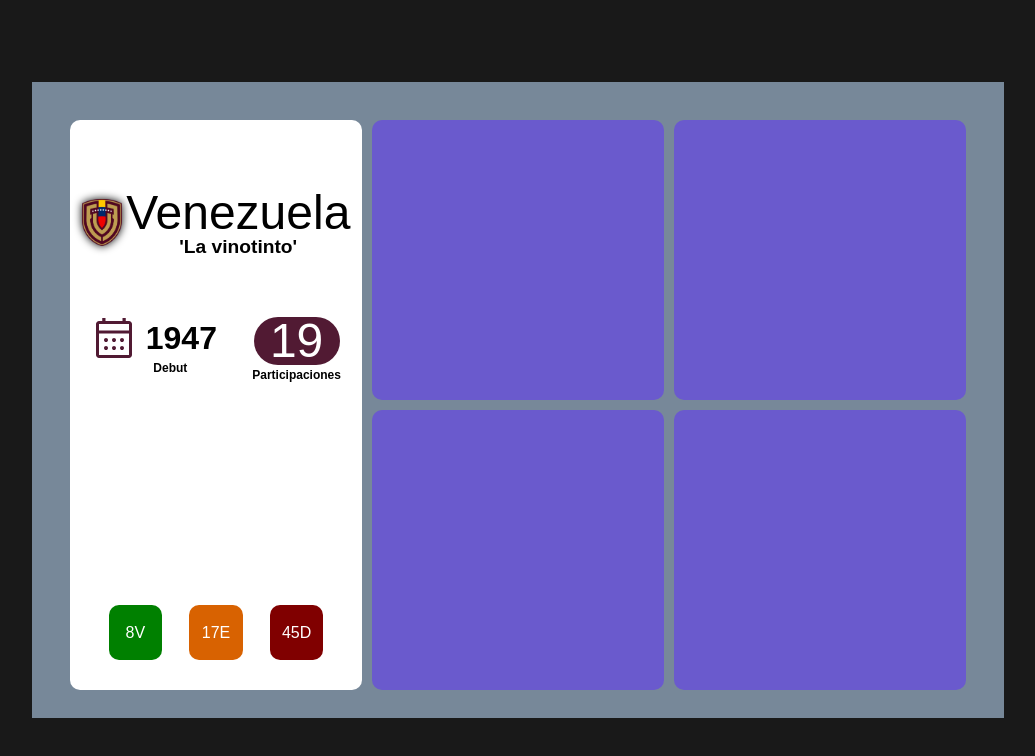
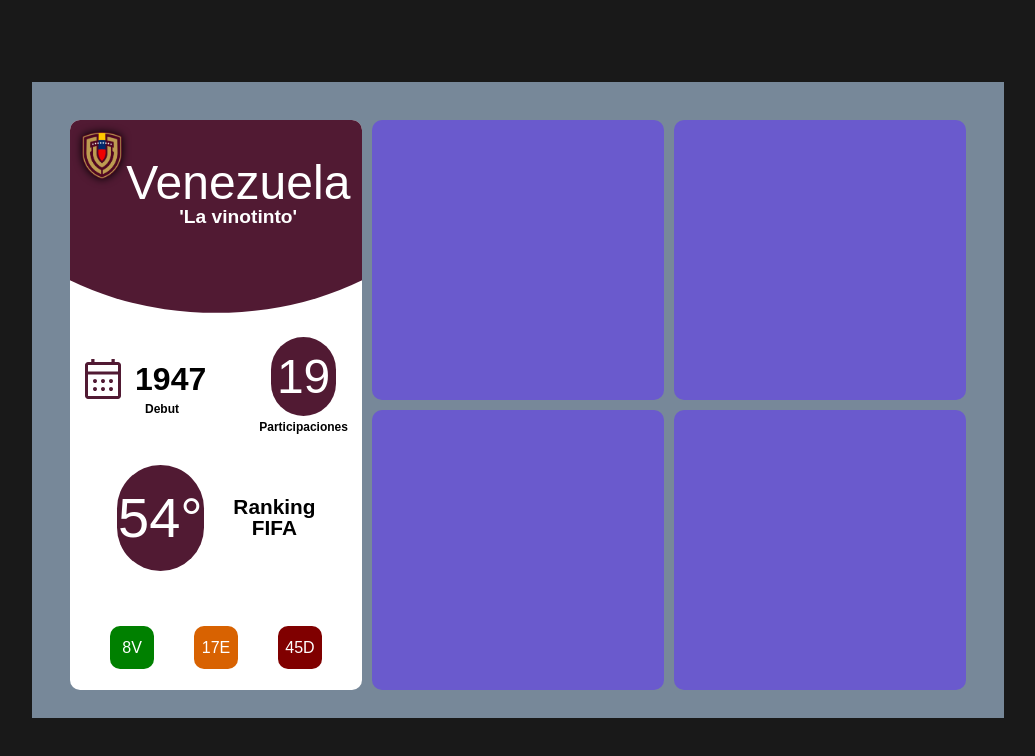
Before and after one commit to AdrianCCRS/littleProjects, a website: page copaAmerica/pruebas.html in a window 1280 px wide. Shown: the whole page, without its empty margins (122-1157 px from the left). Drawn offline with nearby package versions, Linux system fonts and the light colour scheme; a web font is replaced by a local one.

Commit message:
team presentation card v1

```diff
--- a/copaAmerica/pruebas.html
+++ b/copaAmerica/pruebas.html
@@ -31,6 +31,13 @@
                         <p>Participaciones</p>
                     </span>
                 </div>
+                <div>
+                    <h2>54°</h2>
+                    <span>
+                        <p>Ranking</p>
+                        <p>FIFA</p>
+                    </span>
+                </div>
             </div>
 
             <div class="card-footer">
--- a/copaAmerica/styles/team.css
+++ b/copaAmerica/styles/team.css
@@ -4,6 +4,11 @@
 @import url('https://fonts.googleapis.com/css2?family=Material+Symbols+Outlined:opsz,wght,FILL,GRAD@20..48,100..700,0..1,-50..200');
 
 @layer reset;
+
+:root{
+    --team-main-color: #511a33;
+    --team-secondary-color: #be9c51;
+}
 
 body{
     min-height: 100vh;
@@ -50,19 +55,23 @@
     background-color: white;
     display: grid;
     grid-template-columns: 1fr;
-    grid-template-rows: repeat(3, 1fr);
-    padding: 4%;
+    grid-template-rows: 1.5fr 2fr 0.8fr;
     place-items: center center;
 
-    .card-header{
+    & .card-header{
         display: grid;
+        box-sizing: border-box;
+        padding: 4%;
+        height: 100%;
         grid-template-columns: repeat(3,1fr);
         justify-content: center;
-        align-items: center;
+        align-items: start;
+        border-radius: inherit;
+        clip-path: ellipse(90% 97% at 50% 0%);
+        background-color: var(--team-main-color);
 
         & img{
             width: 90%;
-            height: 90%;
             grid-column: 1/3;
             object-fit: contain;
             filter: drop-shadow(0 0 4px black);
@@ -70,7 +79,12 @@
 
         & span{
             width: 100%;
+            height: 70%;
             text-align: center;
+            color: white;
+            display: flex;
+            flex-direction: column;
+            justify-content: center;
         }
 
         &>span p:first-child{
@@ -85,23 +99,31 @@
         }
     }
 
-    .card-content{
+    & .card-content{
         display: grid;
         width: 100%;
         height: 100%;
         grid-template-columns: repeat(3,1fr) 2fr;
-        grid-template-rows: 2fr 1fr;
+        grid-template-rows: 1fr 1fr;
+        box-sizing: border-box;
+
+        & div{
+            display: flex;
+            flex-direction: column;
+            justify-content: center;
+            box-sizing: border-box;
+            width: 100%;
+            height: 100%;
+        }
 
         & div:nth-child(1){
             grid-column: 1/4;
-            width: 100%;
-            height: 100%;
             padding-left: 5%;
 
             & span{
                 display: flex;
                 align-items: center;
-                gap:5%;;
+                gap:5%;
                 font-size: 2rem;
                 font-weight: 600;
             }
@@ -115,8 +137,6 @@
 
         & div:nth-child(2){
             align-self: start;
-            padding-top: 2.5%;
-            width: 100%;
 
             & span{
                 width: 100%;
@@ -130,12 +150,17 @@
             }
 
             & span p:first-child{
-                background-color: #511a33;
+                background-color: var(--team-main-color);
                 color: white;
-                border-radius: 100px;
-                width: 80%;
+                border-radius: 50px;
+                width: 55%;
+                height: 60%;
+                text-align: center;
                 font-family: neucha, arial, helvetica, sans-serif;
                 font-size: 3rem;
+                display: flex;
+                justify-content: center;
+                align-items: center;
             }
 
             & span p:last-child{
@@ -144,9 +169,36 @@
             }
         }
 
+        & div:nth-child(3){
+            grid-column: 1/5;
+            flex-direction: row;
+            gap: 10%;
+            align-items: center;
+
+            & h2{
+                height: 80%;
+                width: 30%;
+                font-family: neucha, arial, helvetica, sans-serif;
+                font-size: 3.5rem;
+                color: white;
+                background-color: var(--team-main-color);
+                border-radius: 50px;
+                display: flex;
+                align-items: center;
+                justify-content: center;
+            }
+
+            & span p{
+                text-align: center;
+                font-weight: 600;
+                font-size: 1.3rem;
+            }
+
+        }
+
     }
 
-    .card-footer{
+    & .card-footer{
         width: 100%;
         height: 100%;
 
@@ -162,12 +214,12 @@
                 display: flex;
                 justify-content: space-evenly;
                 align-items: center;
-                height: 50%;
+                height: 80%;
                 width: 100%;
 
                 & p{
-                    width: 20%;
-                    height: 60%;
+                    width: 15%;
+                    height: 50%;
                     border-radius: 10px;
                     display: flex;
                     justify-content: center;
```
